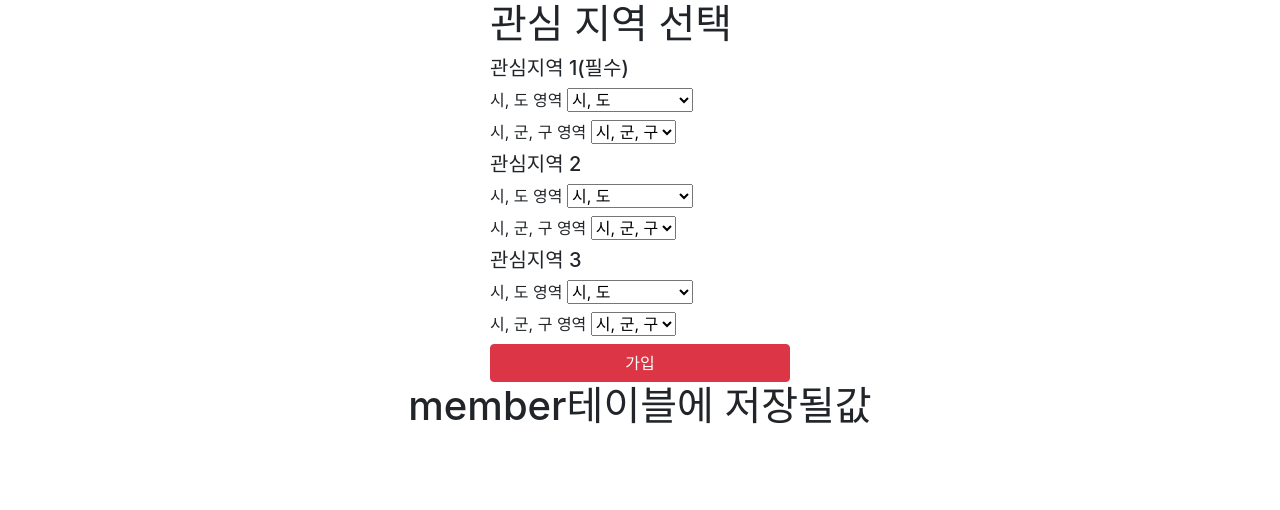
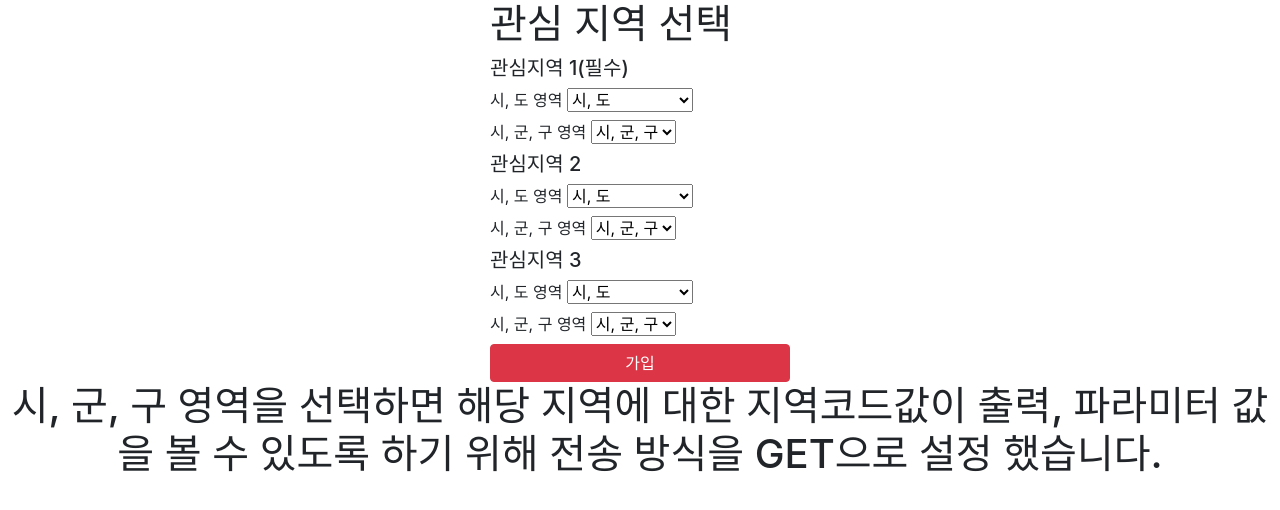
Before and after one commit to forestwowch/forestwowch.github.io, a plain HTML site: page index.html in a window 1280 px wide. Drawn offline with nearby package versions, Linux system fonts and the light colour scheme.

Commit message:
Update index.html

```diff
--- a/index.html
+++ b/index.html
@@ -103,7 +103,7 @@
         </form>
     </div>
     <div class="result" style="text-align: center;">
-        <h1>member테이블에 저장될값</h1>
+        <h1>시, 군, 구 영역을 선택하면 해당 지역에 대한 지역코드값이 출력, 파라미터 값을 볼 수 있도록 하기 위해 전송 방식을 GET으로 설정 했습니다. </h1>
     </div>
     <script>
         $(function(){
```
